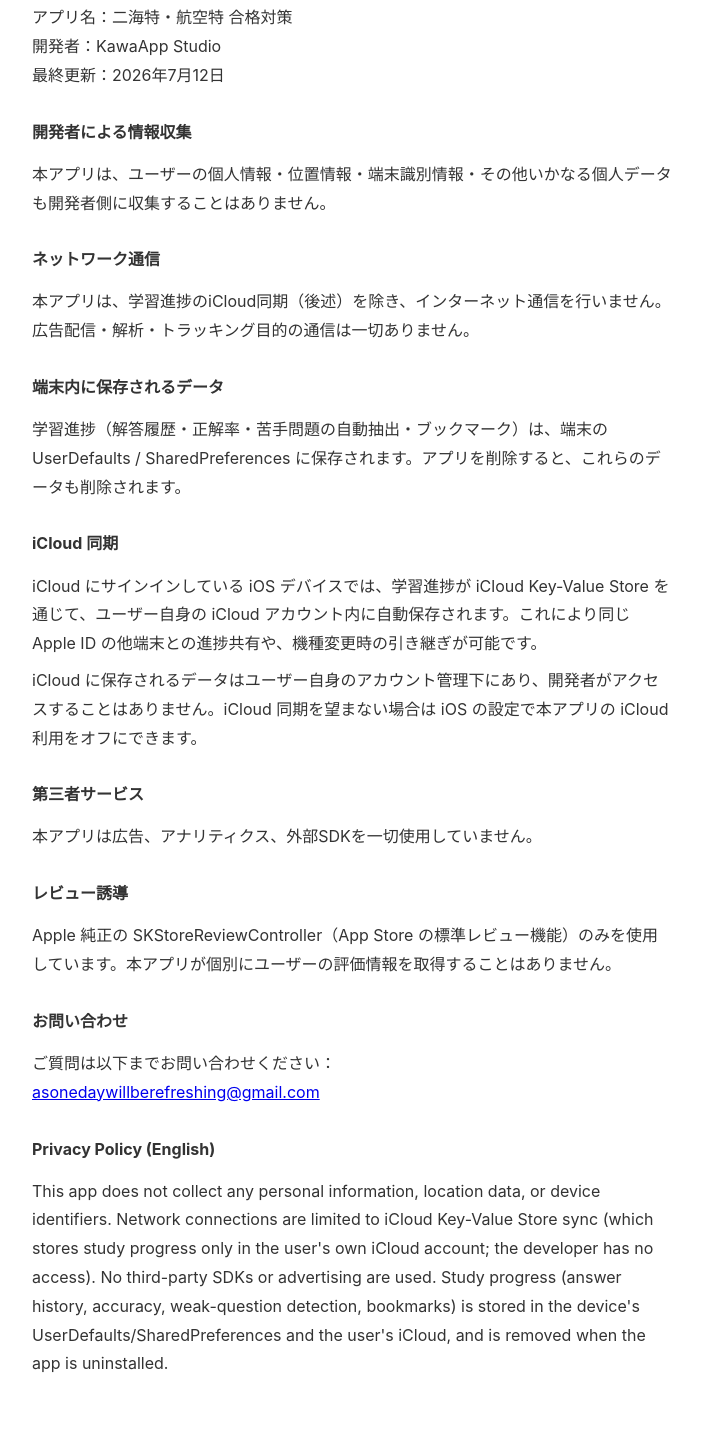
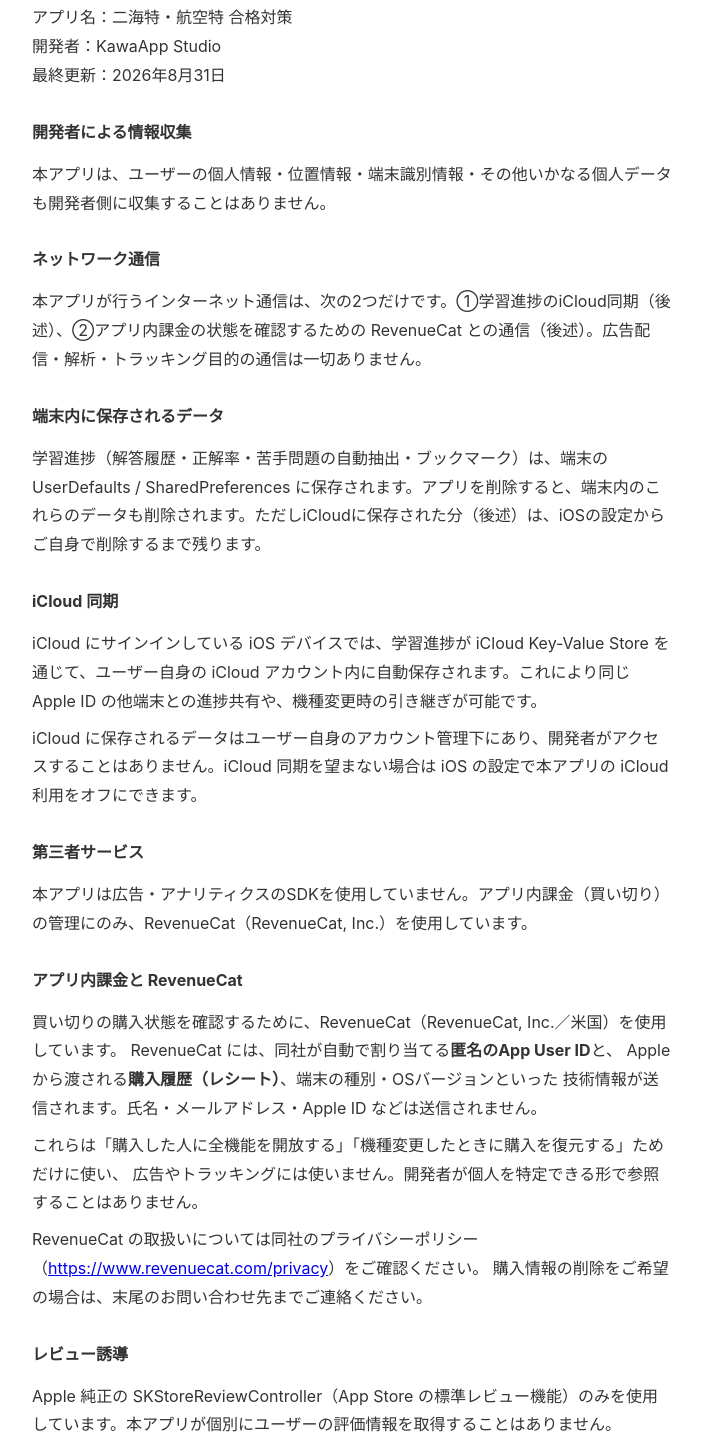
Before and after one commit to takurofukuma/kaikutoku-legal, a plain HTML site: page privacy.html in a window 1280 px wide. Shown: the part 91-1540 px from the top of the page, without its empty margins (288-989 px from the left). Before the commit the page ends 1509 px from the top, so only its background shows below. Drawn offline with Linux system fonts and the light colour scheme.

Commit message:
プライバシーポリシー：RevenueCatを書いていなかった
「外部SDKを一切使用していません」「iCloud同期を除きインターネット通信を行いません」と
書いていたが、アプリ内課金の管理にRevenueCatを使っていて、匿名のApp User IDと
Appleから渡される購入レシート、端末種別・OSバージョンが送信されている。実装と食い違っていた。

- 通信は①iCloud同期と②RevenueCatの2つだけ、と正確に書いた
- RevenueCatに何が送られ、何に使い、何に使わないかを節を立てて書いた（日英とも）
- 「アプリを削除すると削除されます」も直した。iCloudに入った分は
  iOSの設定から自分で消すまで残る

```diff
--- a/privacy.html
+++ b/privacy.html
@@ -22,25 +22,36 @@
   <h1>プライバシーポリシー</h1>
   <p>アプリ名：二海特・航空特 合格対策<br>
   開発者：KawaApp Studio<br>
-  最終更新：2026年7月12日</p>
+  最終更新：2026年8月31日</p>
 
   <h2>開発者による情報収集</h2>
   <p>本アプリは、ユーザーの個人情報・位置情報・端末識別情報・その他いかなる個人データも開発者側に収集することはありません。</p>
 
   <h2>ネットワーク通信</h2>
-  <p>本アプリは、学習進捗のiCloud同期（後述）を除き、インターネット通信を行いません。広告配信・解析・トラッキング目的の通信は一切ありません。</p>
+  <p>本アプリが行うインターネット通信は、次の2つだけです。①学習進捗のiCloud同期（後述）、②アプリ内課金の状態を確認するための RevenueCat との通信（後述）。広告配信・解析・トラッキング目的の通信は一切ありません。</p>
 
   <h2>端末内に保存されるデータ</h2>
-  <p>学習進捗（解答履歴・正解率・苦手問題の自動抽出・ブックマーク）は、端末の UserDefaults / SharedPreferences に保存されます。アプリを削除すると、これらのデータも削除されます。</p>
+  <p>学習進捗（解答履歴・正解率・苦手問題の自動抽出・ブックマーク）は、端末の UserDefaults / SharedPreferences に保存されます。アプリを削除すると、端末内のこれらのデータも削除されます。ただしiCloudに保存された分（後述）は、iOSの設定からご自身で削除するまで残ります。</p>
 
   <h2>iCloud 同期</h2>
   <p>iCloud にサインインしている iOS デバイスでは、学習進捗が iCloud Key-Value Store を通じて、ユーザー自身の iCloud アカウント内に自動保存されます。これにより同じ Apple ID の他端末との進捗共有や、機種変更時の引き継ぎが可能です。</p>
   <p>iCloud に保存されるデータはユーザー自身のアカウント管理下にあり、開発者がアクセスすることはありません。iCloud 同期を望まない場合は iOS の設定で本アプリの iCloud 利用をオフにできます。</p>
 
   <h2>第三者サービス</h2>
-  <p>本アプリは広告、アナリティクス、外部SDKを一切使用していません。</p>
+  <p>本アプリは広告・アナリティクスのSDKを使用していません。アプリ内課金（買い切り）の管理にのみ、RevenueCat（RevenueCat, Inc.）を使用しています。</p>
 
-  <h2>レビュー誘導</h2>
+  <h2>アプリ内課金と RevenueCat</h2>
+<p>買い切りの購入状態を確認するために、RevenueCat（RevenueCat, Inc.／米国）を使用しています。
+RevenueCat には、同社が自動で割り当てる<strong>匿名のApp User ID</strong>と、
+Apple から渡される<strong>購入履歴（レシート）</strong>、端末の種別・OSバージョンといった
+技術情報が送信されます。氏名・メールアドレス・Apple ID などは送信されません。</p>
+<p>これらは「購入した人に全機能を開放する」「機種変更したときに購入を復元する」ためだけに使い、
+広告やトラッキングには使いません。開発者が個人を特定できる形で参照することはありません。</p>
+<p>RevenueCat の取扱いについては同社のプライバシーポリシー
+（<a href="https://www.revenuecat.com/privacy">https://www.revenuecat.com/privacy</a>）をご確認ください。
+購入情報の削除をご希望の場合は、末尾のお問い合わせ先までご連絡ください。</p>
+
+<h2>レビュー誘導</h2>
   <p>Apple 純正の SKStoreReviewController（App Store の標準レビュー機能）のみを使用しています。本アプリが個別にユーザーの評価情報を取得することはありません。</p>
 
   <h2>お問い合わせ</h2>
@@ -48,6 +59,6 @@
   <a href="mailto:asonedaywillberefreshing@gmail.com">asonedaywillberefreshing@gmail.com</a></p>
 
   <h2>Privacy Policy (English)</h2>
-  <p>This app does not collect any personal information, location data, or device identifiers. Network connections are limited to iCloud Key-Value Store sync (which stores study progress only in the user's own iCloud account; the developer has no access). No third-party SDKs or advertising are used. Study progress (answer history, accuracy, weak-question detection, bookmarks) is stored in the device's UserDefaults/SharedPreferences and the user's iCloud, and is removed when the app is uninstalled.</p>
+  <p>This app does not collect any personal information, location data, or device identifiers. It makes network connections for exactly two purposes: (1) iCloud Key-Value Store sync, which stores study progress only in the user's own iCloud account and which the developer cannot access, and (2) RevenueCat (RevenueCat, Inc.), used solely to verify and restore the one-time in-app purchase. RevenueCat receives an anonymous app user ID assigned by RevenueCat, the purchase receipt provided by Apple, and basic technical data such as device model and OS version. It does not receive your name, e-mail address, or Apple ID. This data is never used for advertising or tracking. See https://www.revenuecat.com/privacy for RevenueCat's own policy. No advertising or analytics SDKs are used. Study progress (answer history, accuracy, weak-question detection, bookmarks) is stored in the device's UserDefaults/SharedPreferences and in the user's iCloud. Uninstalling the app removes the on-device copy; the iCloud copy remains until the user deletes it from iOS Settings.</p>
 </body>
 </html>
```
